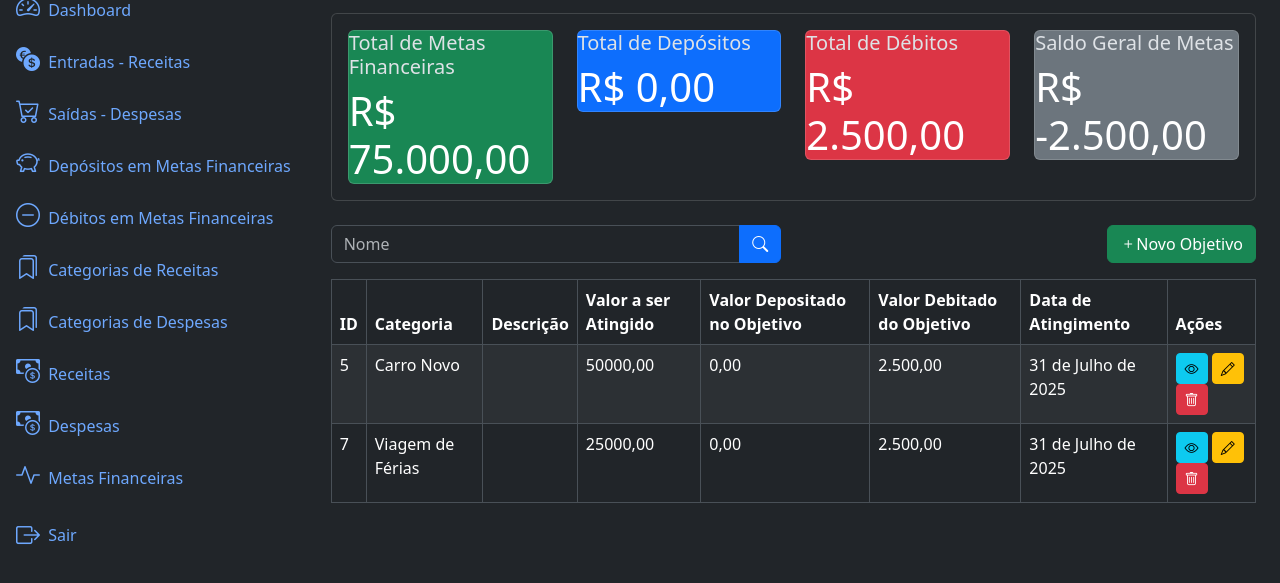
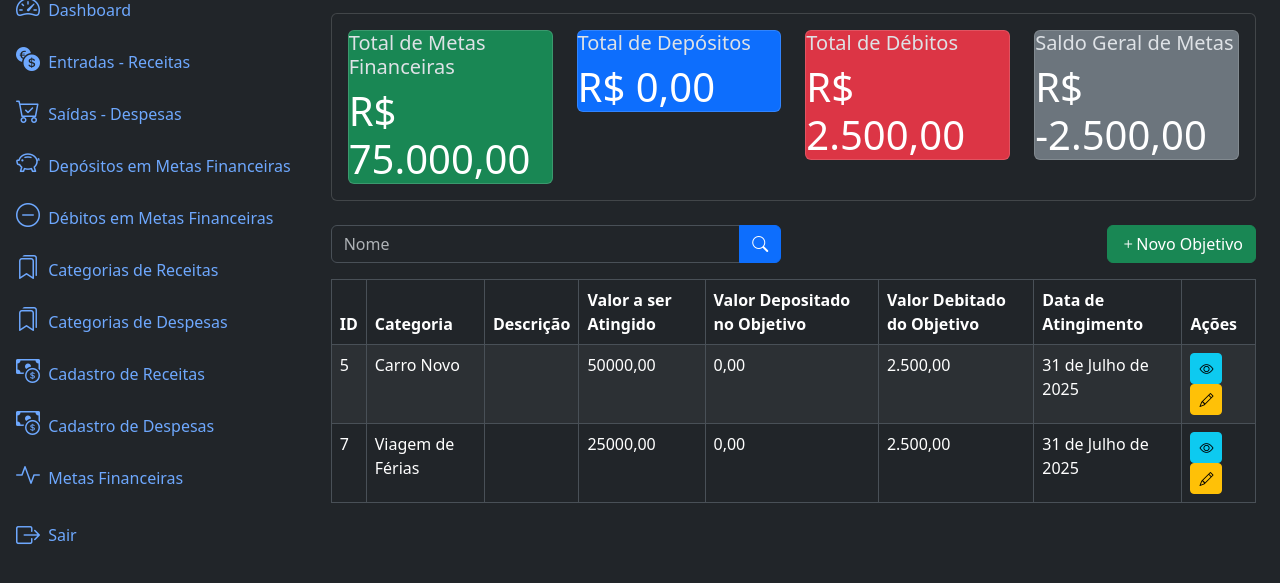
Before and after one commit to eparaujo/gidai, a Django app: page /goals/list/ in a window 1280 px wide. Shown: the part 83-666 px from the top of the page. Run offline with Django 5.2, Linux system fonts and the light colour scheme; a user stored in the database is signed in; data comes from the database, SQL or seed files in the repository; both versions use the stored data as it was after the commit; data that the repository does not hold is empty.

Commit message:
ajustes em despesas, receitas e Metas

```diff
--- a/app/templates/components/_sidebar.html
+++ b/app/templates/components/_sidebar.html
@@ -59,14 +59,14 @@
             <li>
               <a href="{% url 'revenue_list' %}" class="nav-link px-0 align-middle">
                 <i class="bi bi-cash-coin fs-4"></i>
-                <span class="ms-1">Receitas</span>
+                <span class="ms-1">Cadastro de Receitas</span>
               </a>
             </li>
 
             <li>
               <a href="{% url 'expense_list' %}" class="nav-link px-0 align-middle">
                 <i class="bi bi-cash-coin fs-4"></i>
-                <span class="ms-1">Despesas</span>
+                <span class="ms-1">Cadastro de Despesas</span>
               </a>
             </li>
             <li>
--- a/app/urls.py
+++ b/app/urls.py
@@ -10,6 +10,7 @@ urlpatterns = [
     path('login/', auth_views.LoginView.as_view(), name='login'),
     path('logout/', auth_views.LogoutView.as_view(), name='logout'),
     path('api/v1/', include('authentication.urls')),
+    #path('accounts/', include('django.contrib.auth.urls')),
 
     path('', include('categories.urls')),
     path('', include('expenses.urls')),
--- a/goals/templates/goal_list.html
+++ b/goals/templates/goal_list.html
@@ -62,9 +62,6 @@ GIDAI - Cadastro de Objetivos Financeiros
                             <i class="bi bi-pencil"></i>
                         </a>
 
-                        <a href="{% url 'goal_delete' goal.id %}" class="btn btn-danger btn-sm">
-                            <i class="bi bi-trash"></i>
-                        </a>
                     </td>
                 </tr>
             {% endfor %}
--- a/goals/views.py
+++ b/goals/views.py
@@ -6,6 +6,7 @@ from app import metrics
 from django.views.generic import ListView, CreateView, DetailView, DeleteView, UpdateView
 from django.urls import reverse_lazy
 from rest_framework import generics
+from django.contrib import messages
 
 
 class GoalListView(LoginRequiredMixin, ListView):
```
Also changed, not shown: app/templates/registration/login.html (line endings or trailing spaces), db.sqlite3.
